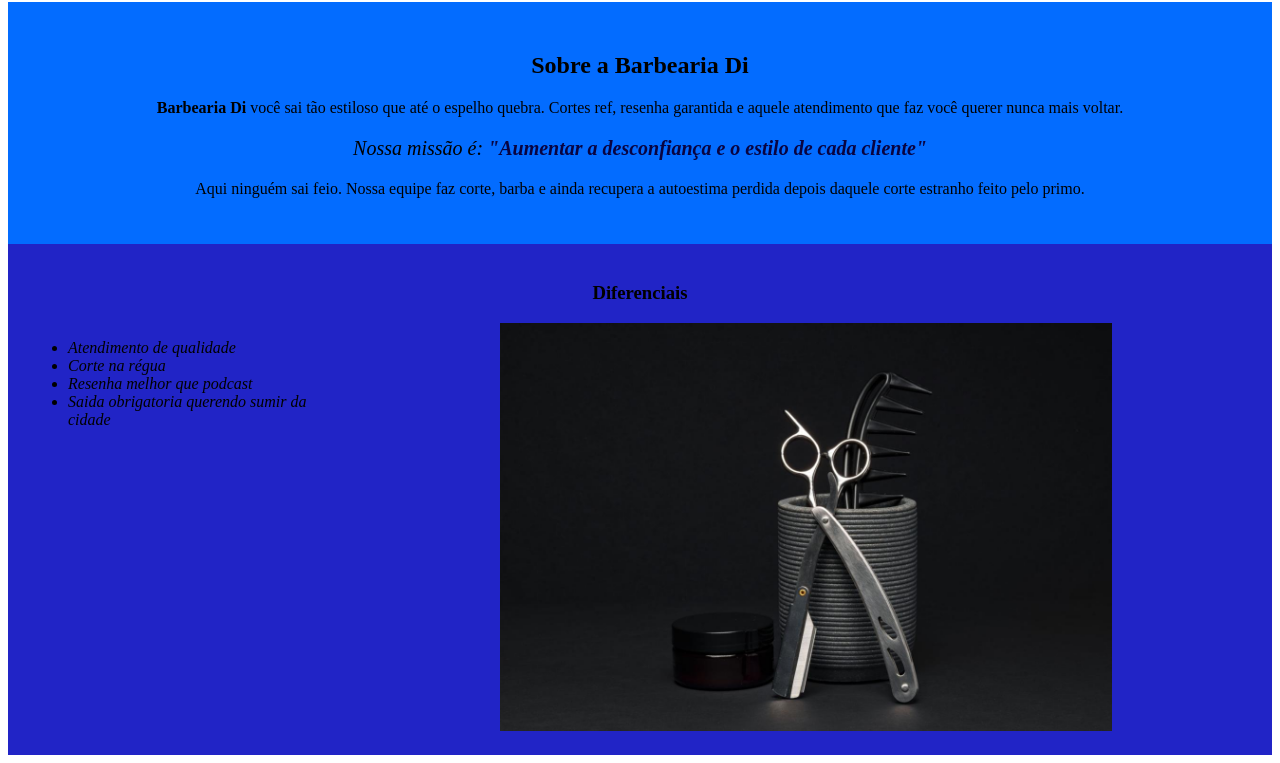
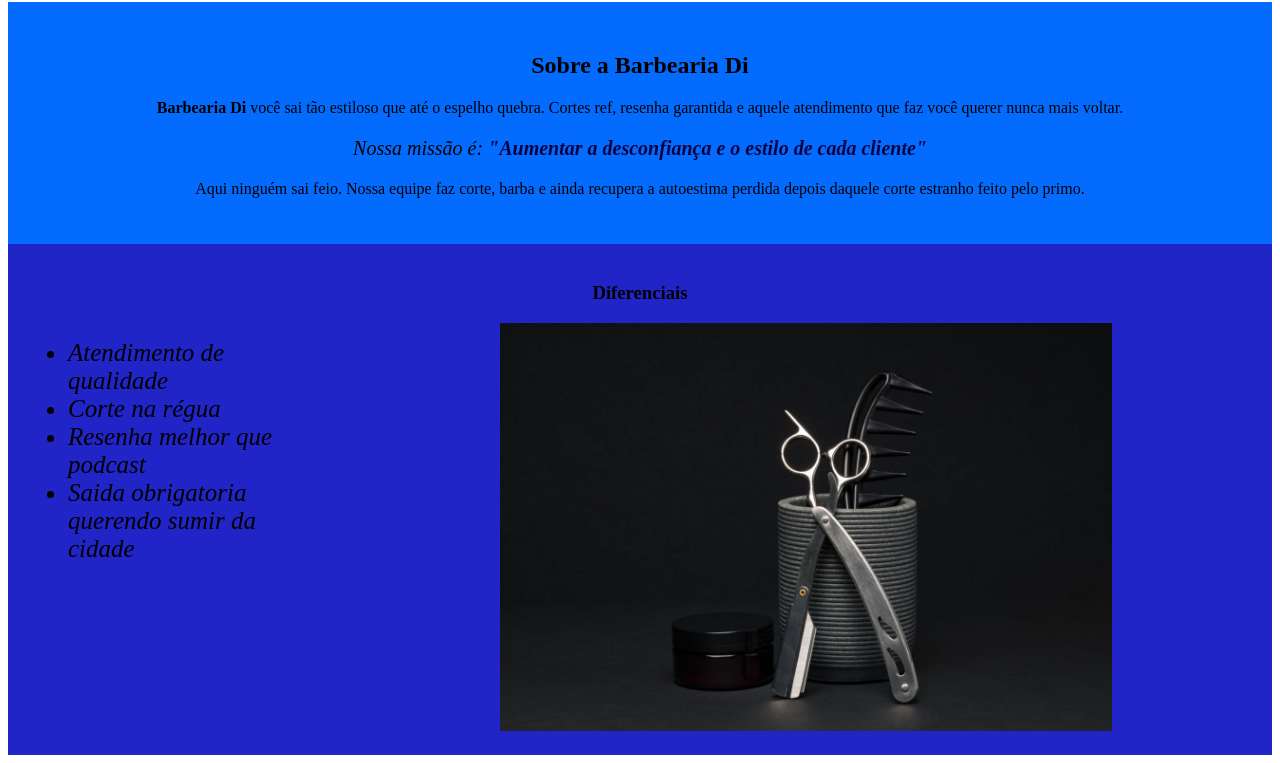
Before and after one commit to andriellynsantos-png/Barbearia.DI, a plain HTML site: page index.html in a window 1280 px wide. Shown: the part 793-1556 px from the top of the page. Drawn offline with Linux system fonts and the light colour scheme.

Commit message:
Update style.css with new styles and font size
Added font size to .itens class.

```diff
--- a/style.css
+++ b/style.css
@@ -32,7 +32,8 @@ em strong {
 }
 
 .itens {
-	font-style: italic
+	font-style: italic;
+	font-size: 25px;
 }
 
 .beneficios {
```
